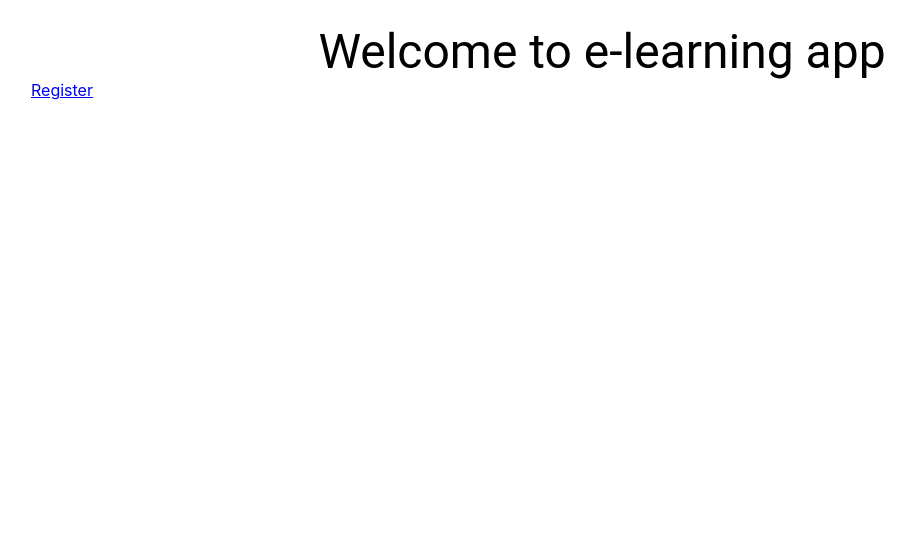
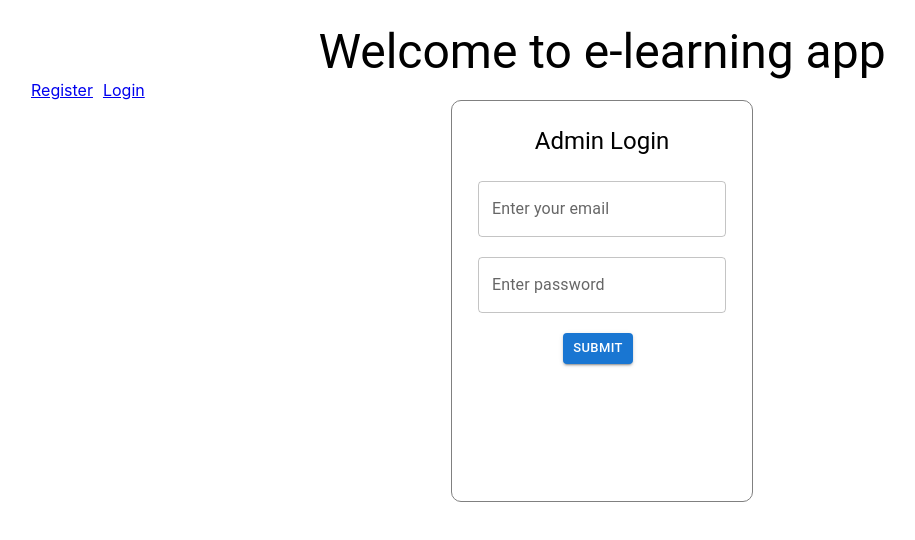
Before and after one commit to Shruthi-SP/e-learning-app, a React (Create React App) app: page /admin/login in a window 1280 px wide. Shown: the top 540 px of the page, without its empty margins (38-953 px from the left). Built offline with nearby package versions, Linux system fonts and the light colour scheme.

Commit message:
added Login component

```diff
--- a/src/actions/usersAction.js
+++ b/src/actions/usersAction.js
@@ -36,8 +36,8 @@ export const asyncRegisterUser = (formData, redirect) => {
             })
     }
 }
-export const asyncLoginUser = (formData, redirect) => {
-    return () => {
+export const asyncLoginUser = (formData, redirect, getData) => {
+    return (dispatch) => {
         axios.post('/admin/login', formData)
             .then((response) => {
                 const result = response.data
@@ -57,7 +57,7 @@ export const asyncLoginUser = (formData, redirect) => {
                         footer: ''
                     })
                     localStorage.setItem('token', result.token)
-                    asyncGetUser()
+                    dispatch(asyncGetUser(getData))
                     redirect()
                 }
             })
@@ -75,7 +75,7 @@ export const asyncGetUser = (getData) => {
     return (dispatch) => {
         axios.get('/admin/account', {
             headers: {
-                Authorization: localStorage.getItem('adminToken')
+                Authorization: `${localStorage.getItem('token')}`
             }
         })
         .then((response) => {
@@ -89,6 +89,7 @@ export const asyncGetUser = (getData) => {
                 })
             }
             else {
+                console.log('from action to reducer')
                 dispatch(setUser(result))
                 if(getData){
                     getData(result)
--- a/src/components/Navbar.js
+++ b/src/components/Navbar.js
@@ -3,30 +3,48 @@ import { useDispatch } from "react-redux"
 import { Link, Route } from "react-router-dom"
 import { asyncGetUser } from "../actions/usersAction"
 import Register from "./admin/Register"
+import Login from "./admin/Login"
 
 const Navbar = (props) => {
+    console.log('navbar props=', props)
     const [userLoggedIn, setUserLoggedIn] = useState(false)
     const [admin, setAdmin] = useState(false)
+    console.log('admin', admin)
     const dispatch = useDispatch()
+
+    const handleLoggedIn = () => {
+        setUserLoggedIn(true)
+    }
+    const handleAdmin = () => {
+        setAdmin(true)
+    }
     const getData = (obj) => {
+        console.log('inside getdata')
         if (obj.role === 'admin') {
-            setAdmin(true)
+            handleAdmin()
+            console.log('inside if admin')
         }
-        setUserLoggedIn(true)
+        handleLoggedIn()
     }
     useEffect(() => {
         if (localStorage.token) {
+            console.log('inside ue',localStorage.getItem('token'))
             dispatch(asyncGetUser(getData))
         }
     }, [])
+
     return (
         <div>
             {
-                userLoggedIn ? <div>User</div> : <div>
+                userLoggedIn ? <div><h1>USer</h1></div> : <div>
                     <Link style={{ margin: '5px' }} to='/admin/register'> Register</Link>
+                    <Link style={{ margin: '5px' }} to='/admin/login'>Login</Link>
                 </div>
             }
             <Route path='/admin/register' component={Register}></Route>
+            <Route path='/admin/login' render={(props) => {
+                return <Login {...props} getData={getData} />
+            }}></Route>
         </div>
     )
 }
--- /dev/null
+++ b/src/components/admin/Login.js
@@ -0,0 +1,75 @@
+import { useState } from "react"
+import { useDispatch } from 'react-redux'
+import validator from 'validator'
+import { Typography, TextField, Button } from "@mui/material"
+import { asyncLoginUser } from "../../actions/usersAction"
+
+const Login = (props) => {
+    console.log('login props', props)
+    const {getData} = props
+    const [email, setEmail] = useState('')
+    const [password, setPassword] = useState('')
+    const [formErr, setFormErr] = useState({})
+    const err = {}
+    const dispatch = useDispatch()
+
+    const redirect = () => {
+        console.log('redirecting')
+        props.history.push('/admin/account')
+    }
+
+    const runValidation = () => {
+        if (email.trim().length === 0) {
+            err.email = 'email required'
+        }
+        else if (!validator.isEmail(email)) {
+            err.email = 'email format is not valid'
+        }
+        if (password.trim().length === 0) {
+            err.password = 'password required'
+        }
+    }
+
+    const handleChange = (e) => {
+        const attr = e.target.name
+        const value = e.target.value
+        if (attr === 'email') {
+            setEmail(value)
+        }
+        if (attr === 'password') {
+            setPassword(value)
+        }
+    }
+
+    const handleSubmit = (e) => {
+        e.preventDefault()
+        runValidation()
+        if (Object.keys(err).length === 0) {
+            const formData = {
+                email: email,
+                password: password,
+            }
+            dispatch(asyncLoginUser(formData, redirect, getData))
+        }
+        else {
+            setFormErr(err)
+        }
+    }
+
+    return <div style={{ width:'300px', height: '400px', margin:'auto', textAlign: 'center', border: '1px solid grey', borderRadius:'10px'}}>
+        <Typography variant="h5" sx={{ m:3 }}>Admin Login</Typography>
+        <form onSubmit={handleSubmit}>
+
+            <TextField label='Enter your email' variant='outlined' type='text' name='email' value={email} onChange={handleChange}></TextField><br />
+            {formErr.email && <span style={{ color: 'red' }}>{formErr.email}</span>}<br />
+
+            <TextField label='Enter password' variant='outlined' type='password' name='password' value={password} onChange={handleChange} ></TextField> <br />
+            {formErr.password && <span style={{ color: 'red' }}>{formErr.password}</span>}<br />
+
+            <Button sx={{ mr: 1 }} type="submit" variant="contained" color="primary" size="small">Submit</Button>
+
+        </form>
+    </div>
+
+}
+export default Login
```
